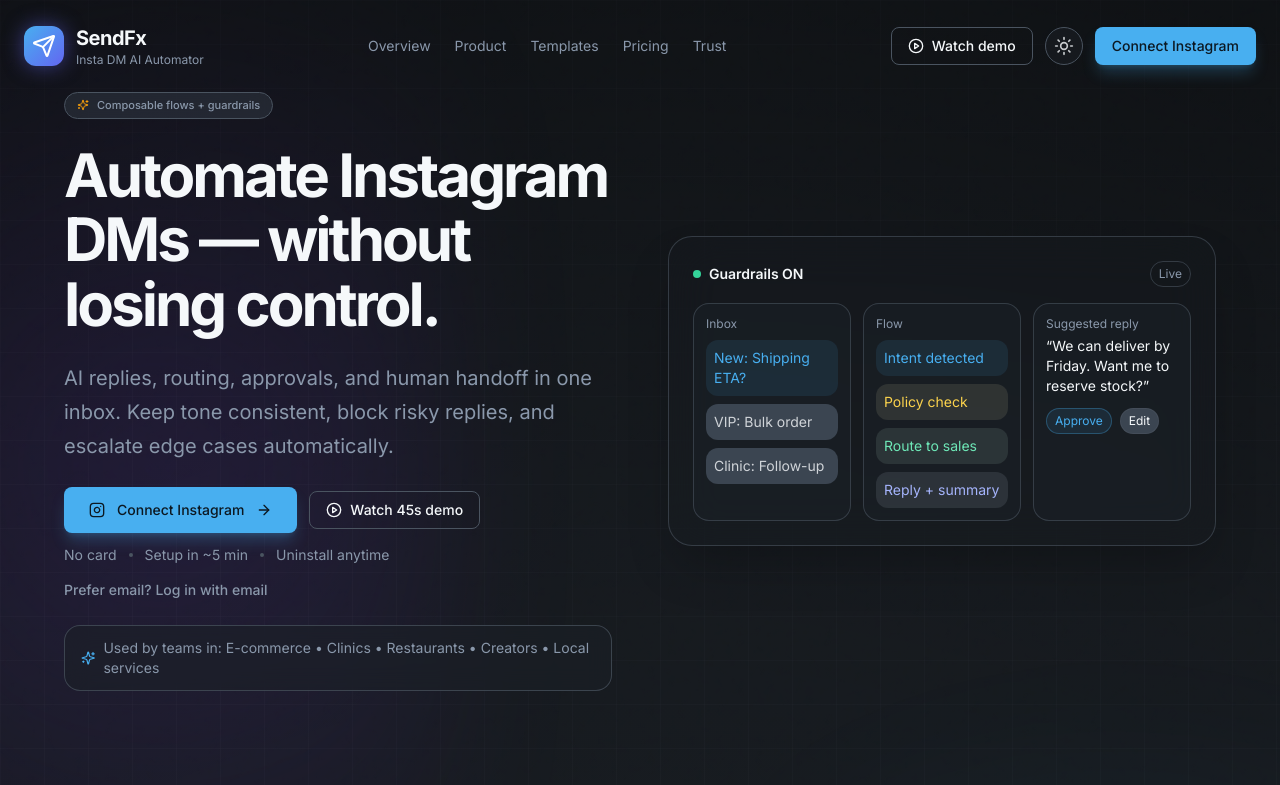
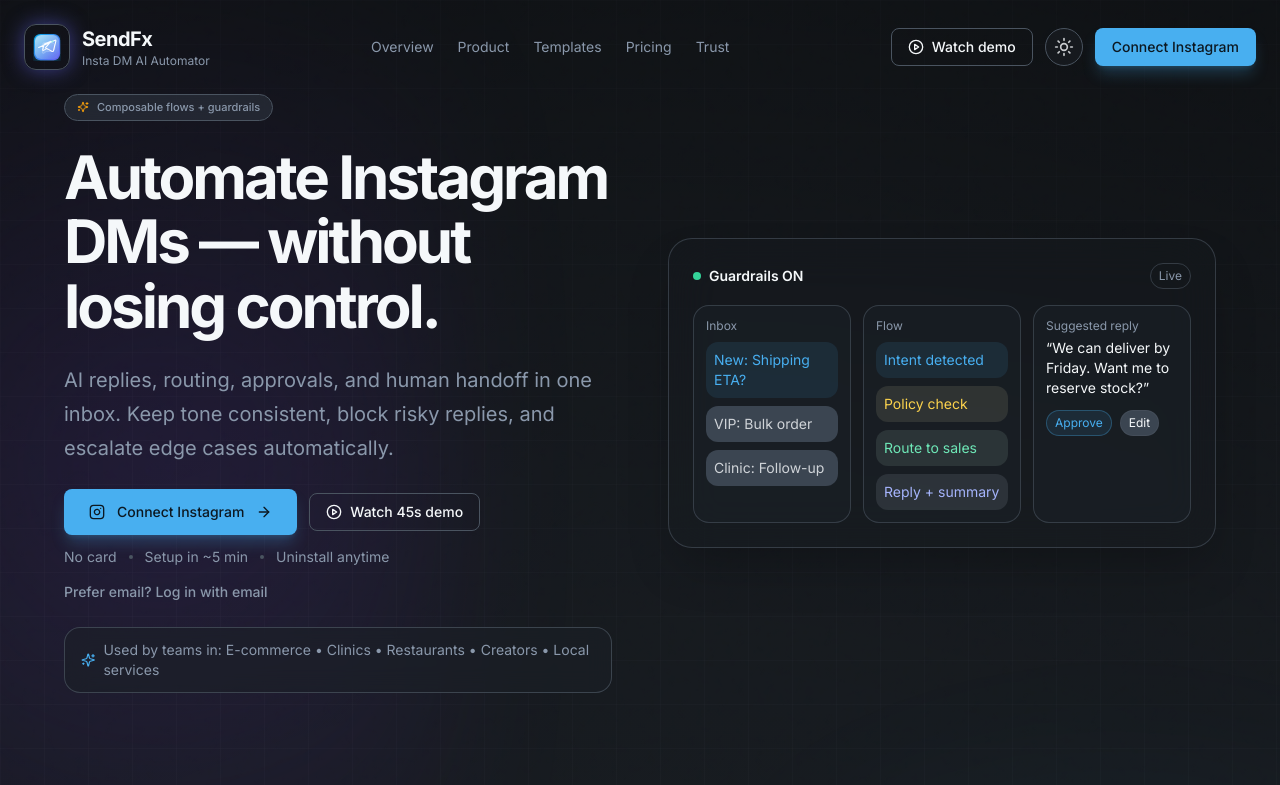
Before and after one commit to numan98khan/-ig-automator, a React (Vite) app in the folder frontend/: page /landing in a window 1280 px wide. Shown: the top 785 px of the page. Built offline with nearby package versions, Linux system fonts and the light colour scheme; no server answers.

Commit message:
fix: align landing logo with favicon

```diff
--- a/frontend/src/pages/Landing.tsx
+++ b/frontend/src/pages/Landing.tsx
@@ -11,7 +11,6 @@
   Lock,
   Sun,
   Moon,
-  Send,
   ShieldCheck,
   Workflow,
   CreditCard,
@@ -157,8 +156,8 @@
       <header className="p-6 relative z-10">
         <div className="max-w-7xl mx-auto flex items-center justify-between gap-4">
           <div className="flex items-center gap-3">
-            <div className="p-2 bg-gradient-to-br from-primary to-indigo-500 rounded-xl shadow-glow">
-              <Send className="w-6 h-6 text-white" />
+            <div className="p-2 rounded-xl bg-card border border-border shadow-glow">
+              <img src="/icon.svg" alt="SendFx logo" className="w-7 h-7" />
             </div>
             <div className="flex flex-col">
               <span className="text-xl font-extrabold text-foreground tracking-tight">SendFx</span>
```
